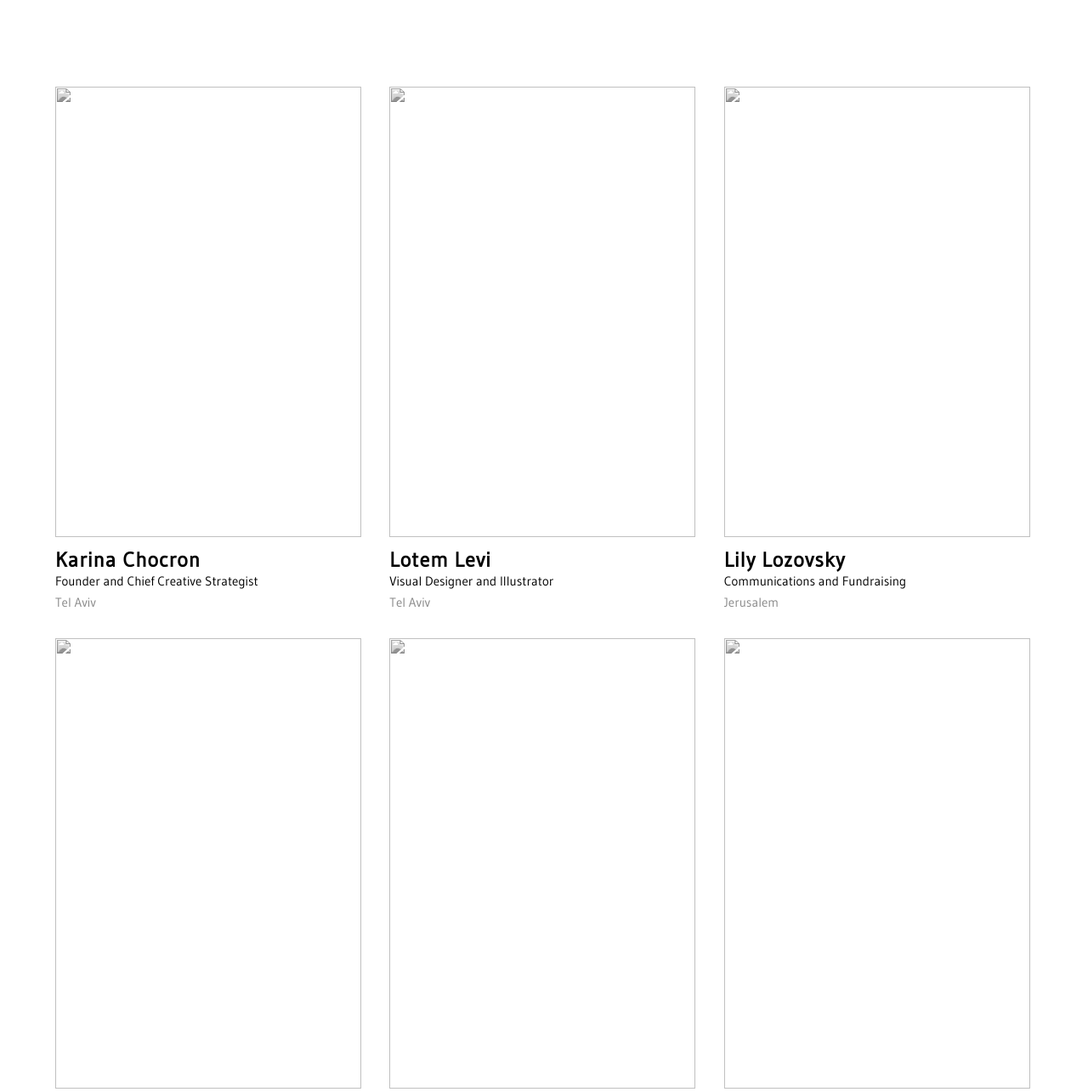
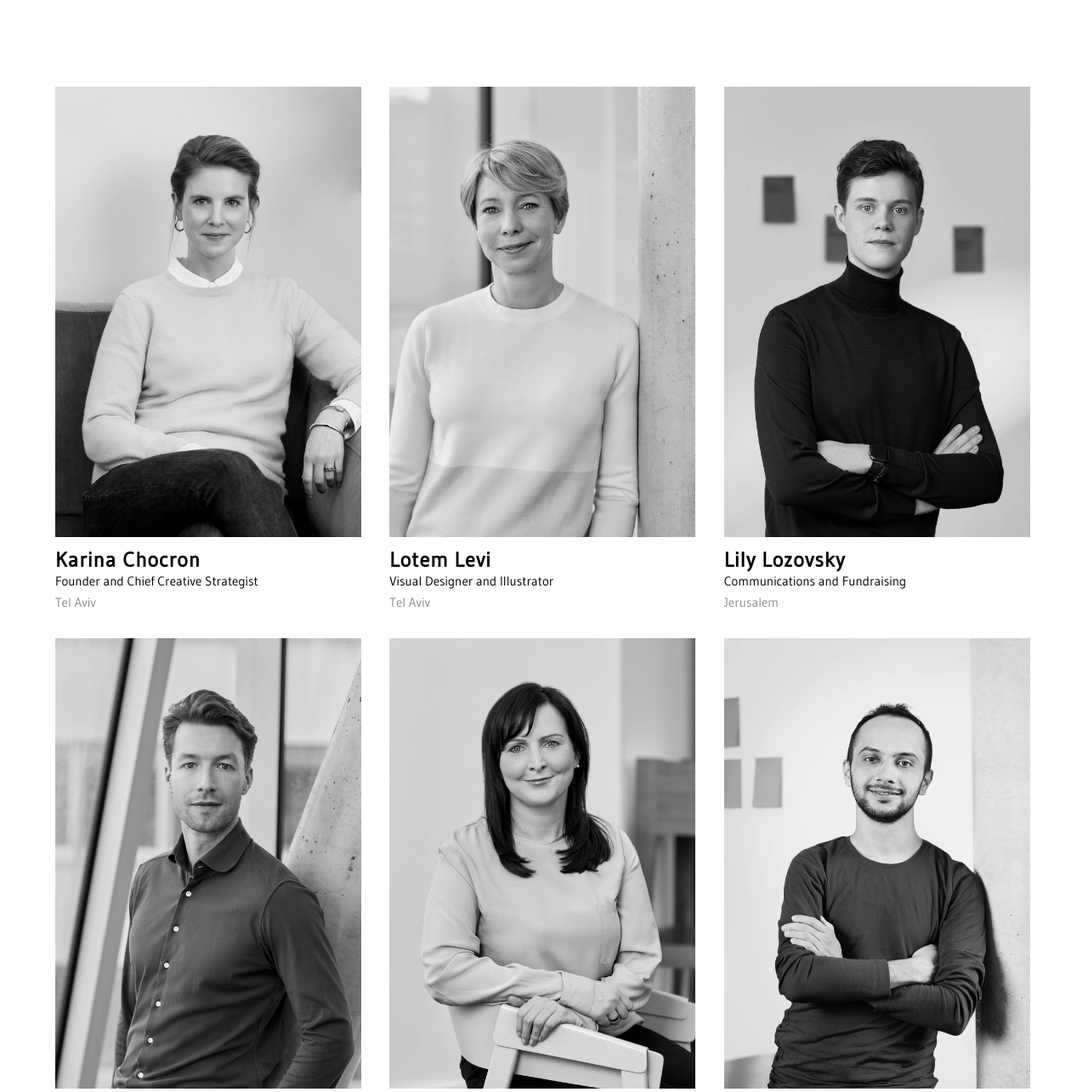
Before and after one commit to bsia0831/portfolio_company, a plain HTML site: page member.html in a window 1280 px wide. Shown: the part 1873-3158 px from the top of the page at 85% size. Drawn offline with nearby package versions, Linux system fonts and the light colour scheme; the site is published under a folder, as on GitHub Pages, so addresses that start at the root find nothing; a web font is replaced by a local one.

Commit message:
이미지오류 수정

```diff
--- a/member.html
+++ b/member.html
@@ -122,7 +122,7 @@
             <div id="people_photo">
                 <article>
                     <div>
-                        <img src='/img/member1.png' />
+                        <img src='./img/member1.png' />
                     </div>
                     <h4>Karina Chocron</h4>
                     <div class="title">Founder and Chief Creative Strategist</div>
@@ -130,7 +130,7 @@
                 </article>
                 <article>
                     <div>
-                        <img src='/img/member2.png' />
+                        <img src='./img/member2.png' />
                     </div>
                     <h4>Lotem Levi</h4>
                     <div class="title">Visual Designer and Illustrator</div>
@@ -138,7 +138,7 @@
                 </article>
                 <article>
                     <div>
-                        <img src='/img/member3.png' />
+                        <img src='./img/member3.png' />
                     </div>
                     <h4>Lily Lozovsky</h4>
                     <div class="title">Communications and Fundraising</div>
@@ -146,7 +146,7 @@
                 </article>
                 <article>
                     <div>
-                        <img src='/img/member4.png' />
+                        <img src='./img/member4.png' />
                     </div>
                     <h4>Judith Jaroslavsky</h4>
                     <div class="title">UX/UI Designer</div>
@@ -154,7 +154,7 @@
                 </article>
                 <article>
                     <div>
-                        <img src='/img/member5.png' />
+                        <img src='./img/member5.png' />
                     </div>
                     <h4>Rachel Feldman</h4>
                     <div class="title">UX/UI Designer</div>
@@ -162,7 +162,7 @@
                 </article>
                 <article>
                     <div>
-                        <img src='/img/member6.png' />
+                        <img src='./img/member6.png' />
                     </div>
                     <h4>Gadi Yosef</h4>
                     <div class="title">Photography and Videography</div>
@@ -170,7 +170,7 @@
                 </article>
                 <article>
                     <div>
-                        <img src='/img/member7.png' />
+                        <img src='./img/member7.png' />
                     </div>
                     <h4>Rachel Sales</h4>
                     <div class="title">Super Creative Content Writer</div>
@@ -178,7 +178,7 @@
                 </article>
                 <article>
                     <div>
-                        <img src='/img/member8.png' />
+                        <img src='./img/member8.png' />
                     </div>
                     <h4>Mickey Noam-Alon</h4>
                     <div class="title">Humanitarian Communications Advisor</div>
@@ -186,7 +186,7 @@
                 </article>
                 <article>
                     <div>
-                        <img src='/img/member9.png' />
+                        <img src='./img/member9.png' />
                     </div>
                     <h4>Michelle Chiprut</h4>
                     <div class="title">Graphic Designer</div>
```
